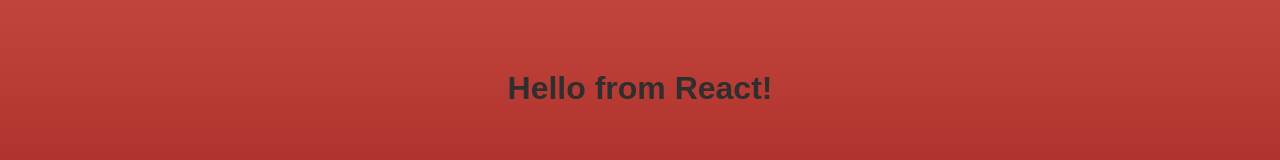
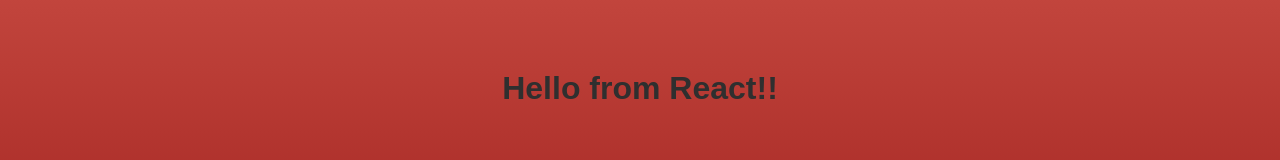
Before and after one commit to tem-hth/chatastrophe, a React app: page / in a window 1280 px wide. Shown: the part 545-705 px from the top of the page. Built offline with nearby package versions, Linux system fonts and the light colour scheme.

Commit message:
added plugin proposal -class properties for babel

```diff
--- a/package.json
+++ b/package.json
@@ -28,5 +28,8 @@
     "webpack-cli": "^3.2.3",
     "webpack-dev-server": "^3.2.0",
     "webpack-manifest-plugin": "^2.0.4"
+  },
+  "devDependencies": {
+    "@babel/plugin-proposal-class-properties": "^7.3.4"
   }
 }
--- a/src/App.js
+++ b/src/App.js
@@ -3,8 +3,9 @@
 
 
 class App extends Component {
+    greeting = 'Hello from React!!';
     render(){
-        return <h1>Hello from React!</h1>;
+        return <h1>{this.greeting}</h1>;
     }
 }
 
--- a/webpack.config.js
+++ b/webpack.config.js
@@ -22,7 +22,7 @@
                     loader: 'babel-loader',
                     options: {
                         presets: ['@babel/preset-env', '@babel/preset-react'],
-                        plugins: ['react-hot-loader/babel']
+                        plugins: ['react-hot-loader/babel', '@babel/plugin-proposal-class-properties']
                     }
                 }
 
```
Also changed, not shown: 1 other file (tests, documents, lock files or other folders).
